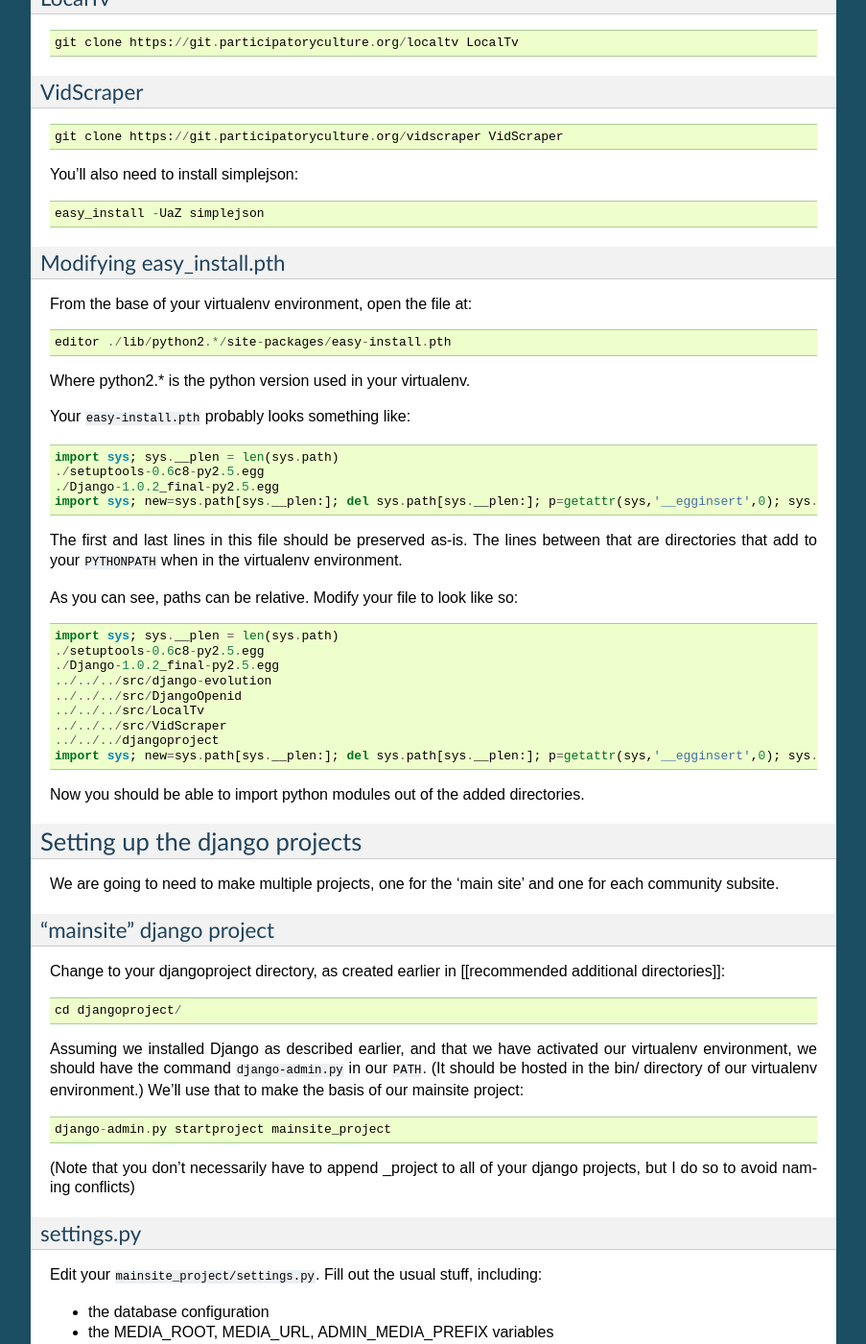
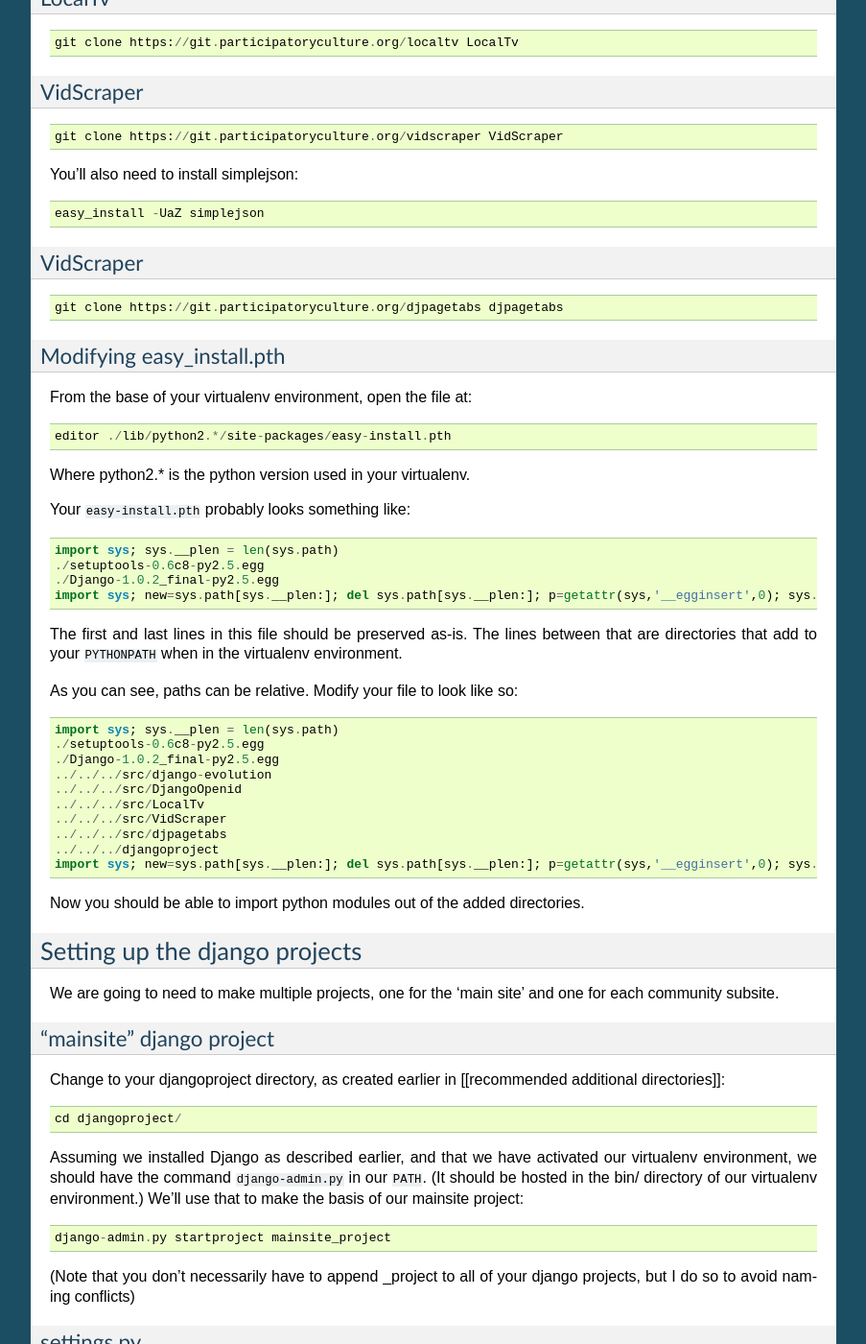
Before and after one commit to pculture/mirocommunity, a Sphinx documentation site: the page built from docs/source/installation.rst, in a window 1280 px wide and 1400 px high, scrolled down 2448 px. Shown: the whole window at 96% size, without its empty margins (198-1101 px from the left). Built offline with Sphinx 7.4.7, drawn with Linux system fonts in a browser that asks for light colours; some of the changed text lies outside the part shown.

Commit message:
update the docs a bit

```diff
--- a/docs/source/installation.rst
+++ b/docs/source/installation.rst
@@ -187,6 +187,14 @@
     easy_install -UaZ simplejson
 
 
+VidScraper
+----------
+
+::
+
+    git clone https://git.participatoryculture.org/djpagetabs djpagetabs
+
+
 Modifying easy_install.pth
 --------------------------
 
@@ -216,6 +224,7 @@
     ../../../src/DjangoOpenid
     ../../../src/LocalTv
     ../../../src/VidScraper
+    ../../../src/djpagetabs
     ../../../djangoproject
     import sys; new=sys.path[sys.__plen:]; del sys.path[sys.__plen:]; p=getattr(sys,'__egginsert',0); sys.path[p:p]=new; sys.__egginsert = p+len(new)
 
@@ -287,14 +296,10 @@
         'django.contrib.sites',
         'django.contrib.admin',
         'django_evolution',
+        'django_openidconsumer',
+        'djpagetabs',
         'localtv',
     )
-
-
-.. Note::
-
-   In the future, we will need to add django_openidconsumer
-   here.
 
 
 urls.py
```
